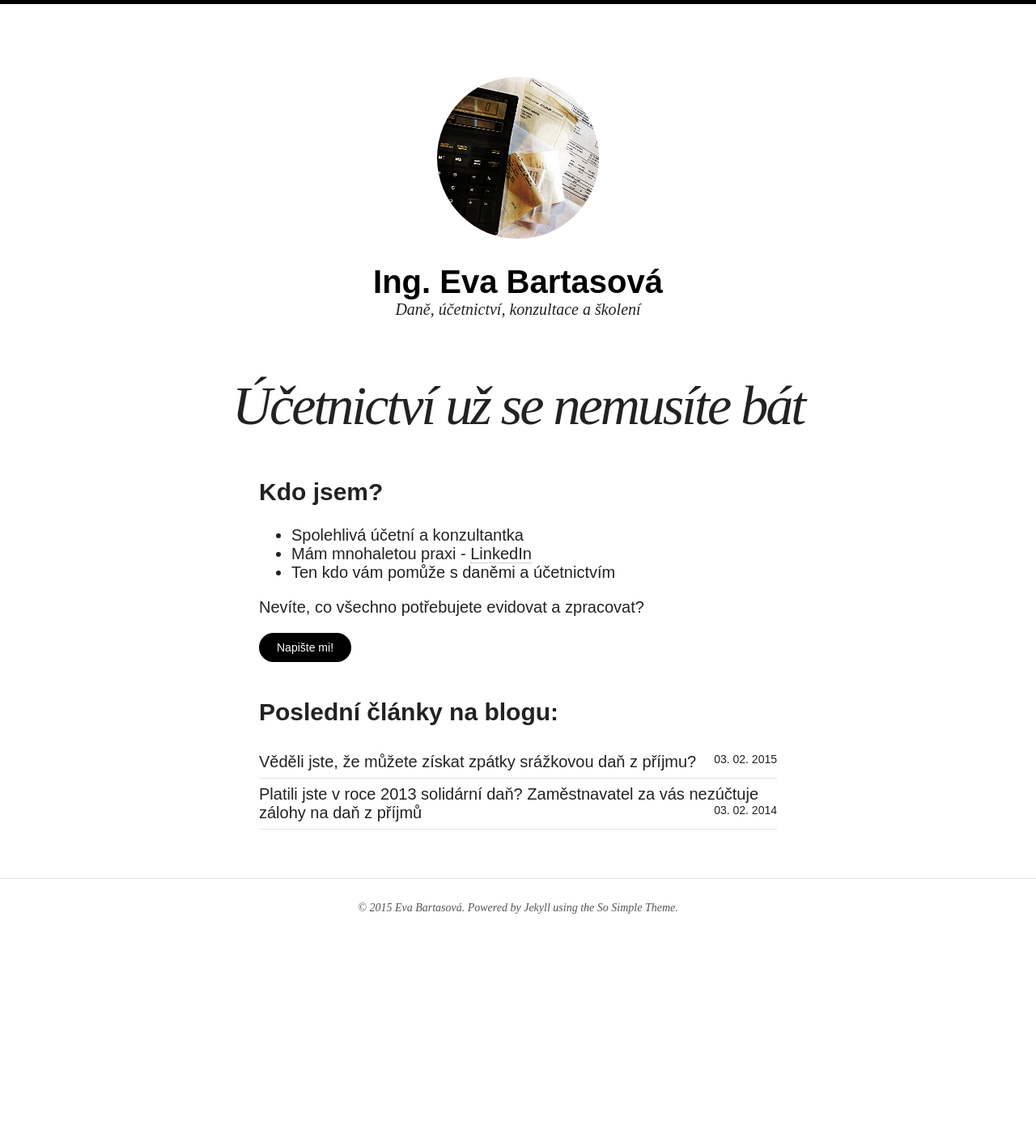
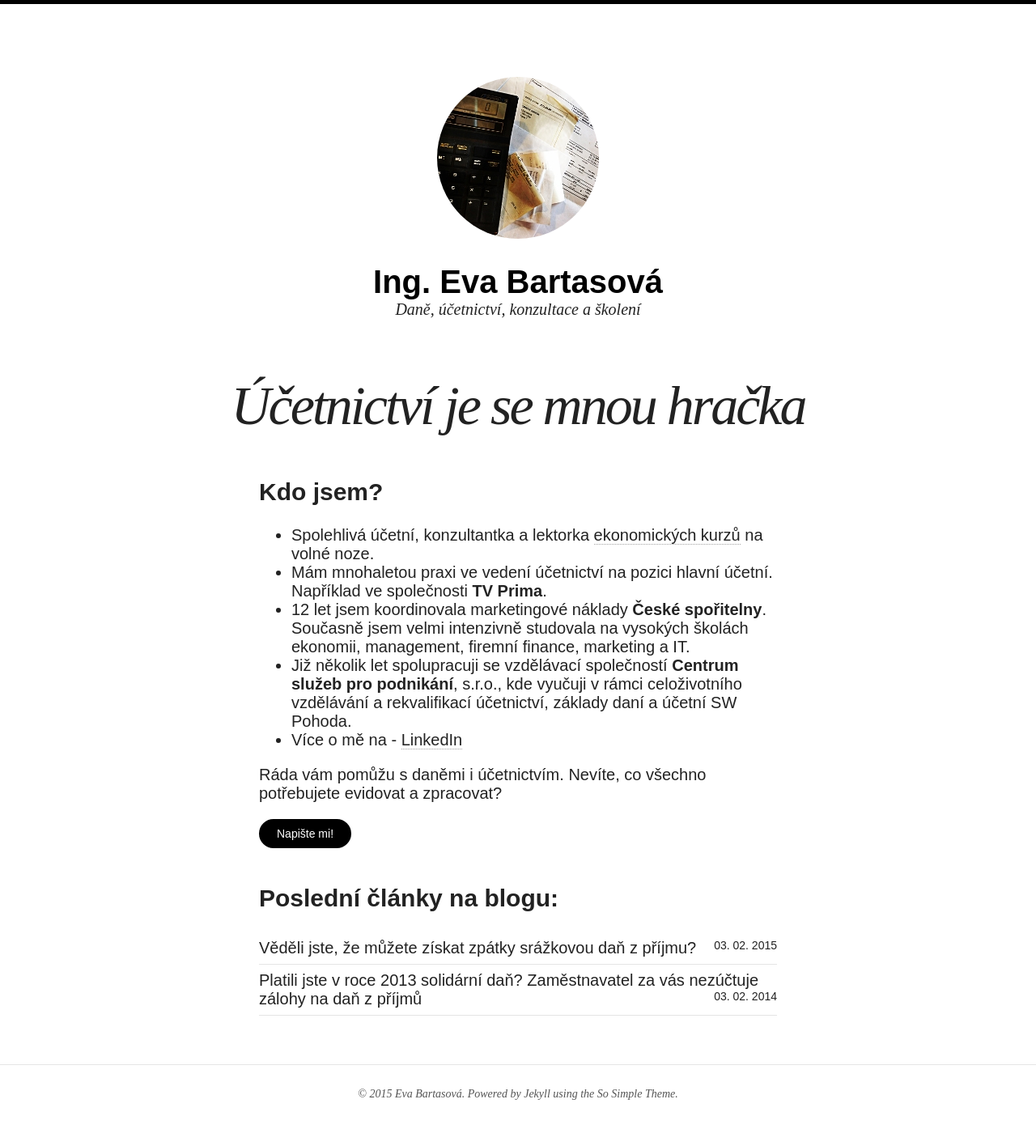
Before and after one commit to aborym/evabartasova, a Jekyll site: the page built from index.html, in a window 1280 px wide. Shown: the whole page at 81% size. Built offline with Jekyll 4.4.1, drawn with Linux system fonts in a browser that asks for light colours; nearby versions of some CDN libraries; before the commit the page ends 1186 px from its top, so only the background shows below that.

Commit message:
[ADD] Text update & price rise

```diff
--- a/index.html
+++ b/index.html
@@ -1,19 +1,23 @@
 ---
 layout: page
-title: Účetnictví už se nemusíte bát
-modified: 2013-01-18
+title: Účetnictví je se mnou hračka
+modified: 2015-09-24
 tags: [ucetnictvi, sluzby, zpracovani dani, finance]
 ---
 
 <h2>Kdo jsem?</h2>
 
 <ul>
-<li>Spolehlivá účetní a konzultantka
-<li>Mám mnohaletou praxi - <a href="http://www.linkedin.com/pub/eva-bartasov%C3%A1/64/9ba/563">LinkedIn</a>
-<li>Ten kdo vám pomůže s daněmi a účetnictvím
+<li>Spolehlivá účetní, konzultantka a lektorka <a href="http://evabartasova.cz/skoleni-a-konzultace/">ekonomických kurzů</a> na volné noze.
+
+<li>Mám mnohaletou praxi  ve vedení účetnictví na pozici hlavní účetní. Například ve společnosti <strong>TV Prima</strong>.
+<li>12 let jsem koordinovala marketingové náklady <strong>České
+spořitelny</strong>. Současně jsem velmi intenzivně studovala na vysokých školách ekonomii, management, firemní finance, marketing a IT.
+<li>Již několik let spolupracuji se vzdělávací společností <strong>Centrum služeb pro podnikání</strong>, s.r.o., kde vyučuji v rámci celoživotního vzdělávání a rekvalifikací účetnictví, základy daní a účetní SW Pohoda.
+<li>Více o mě na - <a href="http://www.linkedin.com/pub/eva-bartasov%C3%A1/64/9ba/563">LinkedIn</a>
 </ul>
 
-<p>Nevíte, co všechno potřebujete evidovat a zpracovat?</p>
+<p>Ráda vám pomůžu s daněmi i účetnictvím. Nevíte, co všechno potřebujete evidovat a zpracovat?</p>
 <div markdown="0"><a href="{{ site.url }}/kontakt/" class="btn">Napište mi!</a></div>
 
 <h2>Poslední články na blogu:</h2>
```
Also changed, not shown: skoleni-a-konzultace.md (+9 -9 lines).
